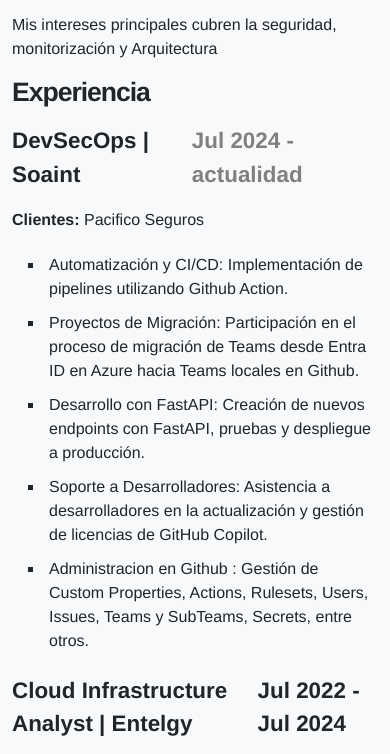
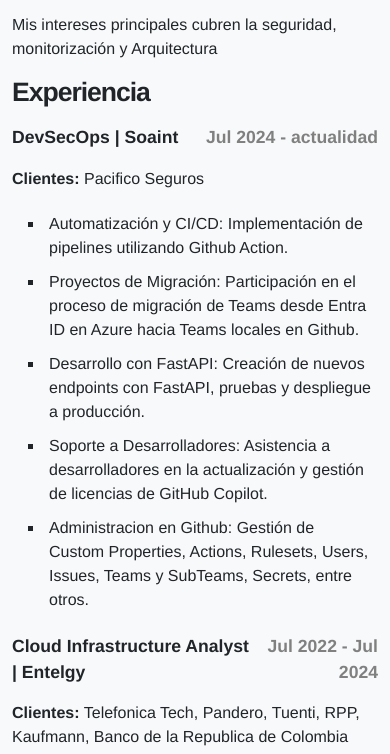
Before and after one commit to Universe1609/STATIC-WEBSITE-PORTAFOLIO, an Astro site: page / in a window 390 px wide. Shown: the part 760-1514 px from the top of the page. Built offline with nearby package versions, Linux system fonts and the light colour scheme; Astro itself is replaced by a stand-in of ours.

Commit message:
Detalles responsive

```diff
--- a/src/layouts/Layout.astro
+++ b/src/layouts/Layout.astro
@@ -78,12 +78,17 @@
 		display: flex;
 		justify-content: space-between;
 		margin-top: 15px;
-        font-size: 1.4rem;
+        font-size: 1.1rem;
         font-weight: 700;
 	}
 
 	.experience {
 		display: inline;
+	}
+
+	.date {
+		color: gray;
+		text-align: right;
 	}
 
 	#content {
@@ -101,6 +106,10 @@
 			flex: 0 0 66.66666667%;
 			max-width: 66.66666667%;
 		}
+
+		.job {
+			font-size: 1.4rem;
+		}
 	}
 
 
--- a/src/pages/index.astro
+++ b/src/pages/index.astro
@@ -17,7 +17,7 @@
 			<h3>Experiencia</h3>
 			<div class="job">
 				<p class="experience"> DevSecOps | Soaint </p>
-				<p class="experience" style="color: grey"> Jul 2024 - actualidad</p>
+				<p class="experience date"> Jul 2024 - actualidad</p>
 			</div>
 
 			<p> <strong>Clientes:</strong> Pacifico Seguros</p>
@@ -27,12 +27,12 @@
 				<li> Proyectos de Migración: Participación en el proceso de migración de Teams desde Entra ID en Azure hacia Teams locales en Github.</li>
 				<li> Desarrollo con FastAPI: Creación de nuevos endpoints con FastAPI, pruebas y despliegue a producción.</li>
 				<li> Soporte a Desarrolladores: Asistencia a desarrolladores en la actualización y gestión de licencias de GitHub Copilot.</li>
-				<li> Administracion en Github : Gestión de Custom Properties, Actions, Rulesets, Users, Issues, Teams y SubTeams, Secrets, entre otros. </li>
+				<li> Administracion en Github: Gestión de Custom Properties, Actions, Rulesets, Users, Issues, Teams y SubTeams, Secrets, entre otros. </li>
 			</ul>
 
 			<div class="job">
 				<p class="experience">Cloud Infrastructure Analyst | Entelgy </p>
-				<p class="experience">Jul 2022 - Jul 2024</p>
+				<p class="experience date">Jul 2022 - Jul 2024</p>
 			</div>
 
 			<p> <strong>Clientes:</strong> Telefonica Tech, Pandero, Tuenti, RPP, Kaufmann, Banco de la Republica de Colombia</p>
@@ -61,8 +61,8 @@
 				<li> <span><i class="fa-brands fa-aws" style="color: #ff9900;"></i></span> AWS Certified Cloud Practitioner </li>
 			</ul>
 
-			<h3>Contact</h3>
-			<p>Aquí puedes poner tus datos de contacto</p>
+			<!-- <h3>Contact</h3>
+			<p>Aquí puedes poner tus datos de contacto</p>-->
 		  </div>
 		</main>
 	</div>
```
